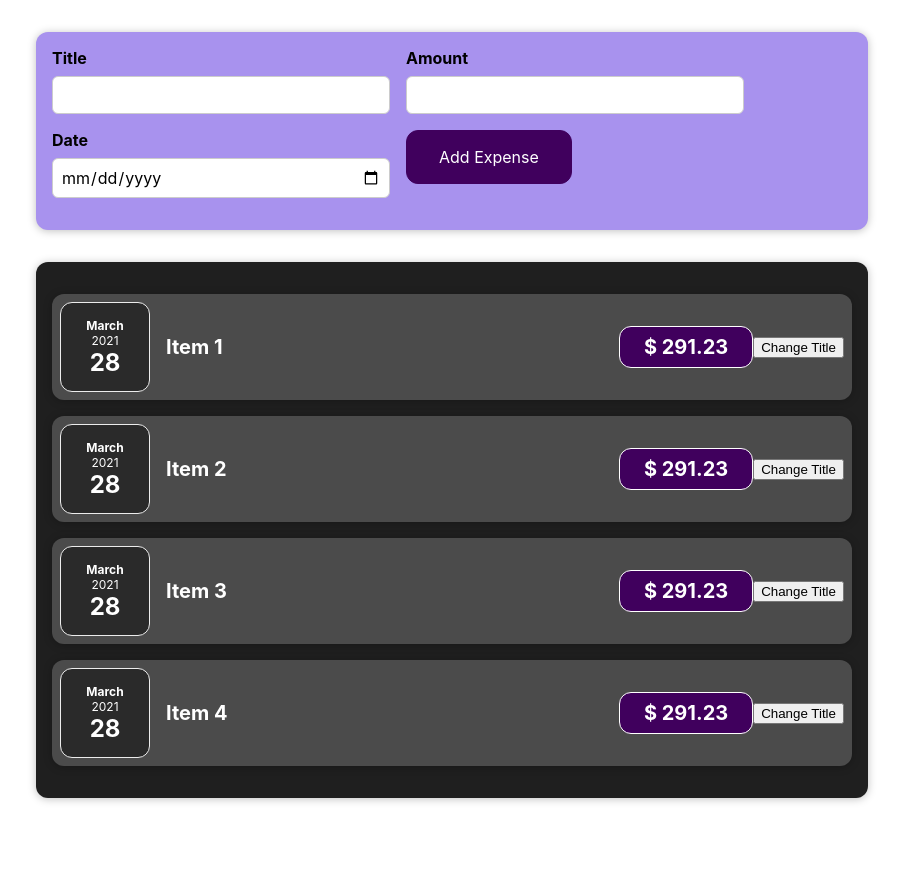
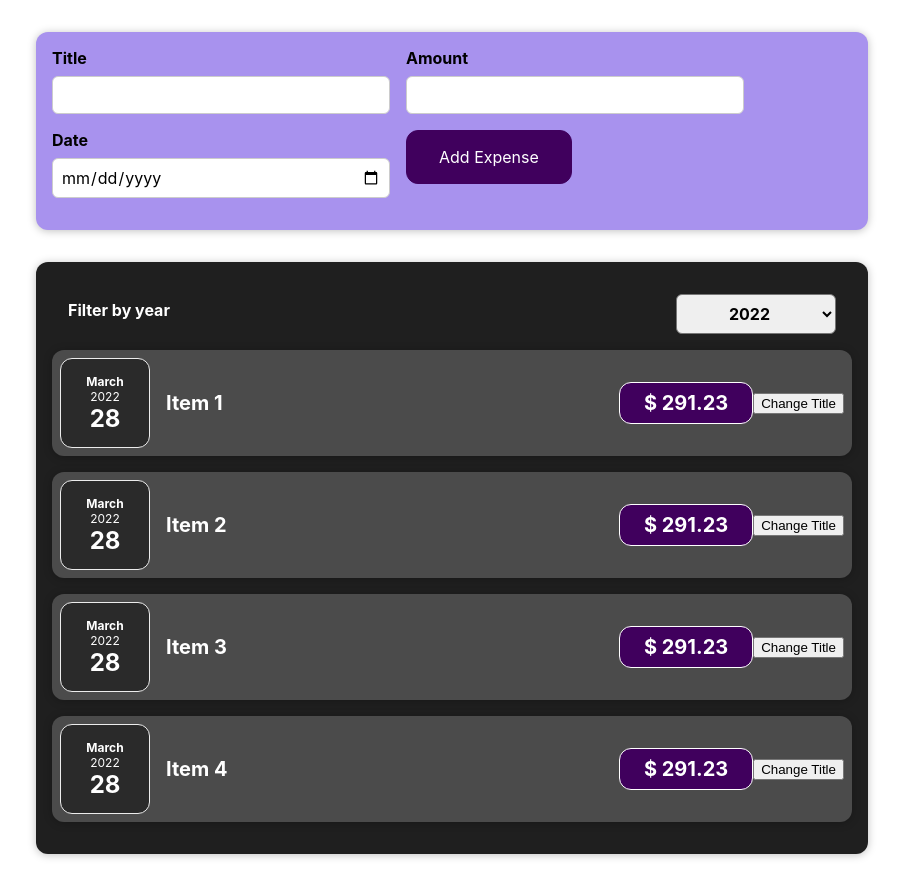
Before and after one commit to shubhammr21/learn-react-app, a React (Create React App) app in the folder frontend/: page / in a window 1280 px wide. Shown: the whole page, without its empty margins (188-1091 px from the left). Before the commit the page ends 830 px from the top, so only its background shows below. Built offline with nearby package versions, Linux system fonts and the light colour scheme.

Commit message:
2 way binding

```diff
--- a/frontend/src/App.js
+++ b/frontend/src/App.js
@@ -5,28 +5,34 @@
 const App = () => {
   const expenses = [
     {
-      date: new Date(2021, 2, 28),
+      id: Math.random().toString(),
+      date: new Date(2022, 2, 28),
       title: "Item 1",
       amount: 291.23
     },
     {
-      date: new Date(2021, 2, 28),
+      id: Math.random().toString(),
+      date: new Date(2022, 2, 28),
       title: "Item 2",
       amount: 291.23
     },
     {
-      date: new Date(2021, 2, 28),
+      id: Math.random().toString(),
+      date: new Date(2022, 2, 28),
       title: "Item 3",
       amount: 291.23
     },
     {
-      date: new Date(2021, 2, 28),
+      id: Math.random().toString(),
+      date: new Date(2022, 2, 28),
       title: "Item 4",
       amount: 291.23
     }
   ]
   const addExpenseHandler = expense => {
     console.log(expense)
+    expenses.push(expense)
+    console.log(expenses)
   }
   return (
     <div>
--- a/frontend/src/components/Expenses/Expenses.js
+++ b/frontend/src/components/Expenses/Expenses.js
@@ -1,13 +1,22 @@
-import React from "react"
+import React, { useState } from "react"
 import Card from "../UI/Card"
 import ExpenseItem from "./ExpenseItem"
 import "./Expenses.css"
+import ExpensesFilter from "./ExpensesFilter"
 
 const Expenses = props => {
+  const [filteredYear, setFilteredYear] = useState("2022")
+  const filterChangeHandler = selectedYear => {
+    setFilteredYear(selectedYear)
+  }
   return (
     <Card className="expenses">
+      <ExpensesFilter
+        selected={filteredYear}
+        onChangeFilter={filterChangeHandler}
+      />
       {props.items.map(expense => (
-        <ExpenseItem {...expense} key={Math.random()} />
+        <ExpenseItem {...expense} key={expense.id} />
       ))}
     </Card>
   )
--- /dev/null
+++ b/frontend/src/components/Expenses/ExpensesFilter.css
@@ -0,0 +1,24 @@
+.expenses-filter {
+  color: white;
+  padding: 0 1rem;
+}
+
+.expenses-filter__control {
+  display: flex;
+  width: 100%;
+  align-items: center;
+  justify-content: space-between;
+  margin: 1rem 0;
+}
+
+.expenses-filter label {
+  font-weight: bold;
+  margin-bottom: 0.5rem;
+}
+
+.expenses-filter select {
+  font: inherit;
+  padding: 0.5rem 3rem;
+  font-weight: bold;
+  border-radius: 6px;
+}
--- /dev/null
+++ b/frontend/src/components/Expenses/ExpensesFilter.js
@@ -0,0 +1,23 @@
+import React from "react"
+import "./ExpensesFilter.css"
+
+const ExpensesFilter = props => {
+  const dropdownChangeHandler = event => {
+    props.onChangeFilter(event.target.value)
+  }
+  return (
+    <div className="expenses-filter">
+      <div className="expenses-filter__control">
+        <label>Filter by year</label>
+        <select value={props.selected} onChange={dropdownChangeHandler}>
+          <option value="2022">2022</option>
+          <option value="2021">2021</option>
+          <option value="2020">2020</option>
+          <option value="2019">2019</option>
+        </select>
+      </div>
+    </div>
+  )
+}
+
+export default ExpensesFilter
```
